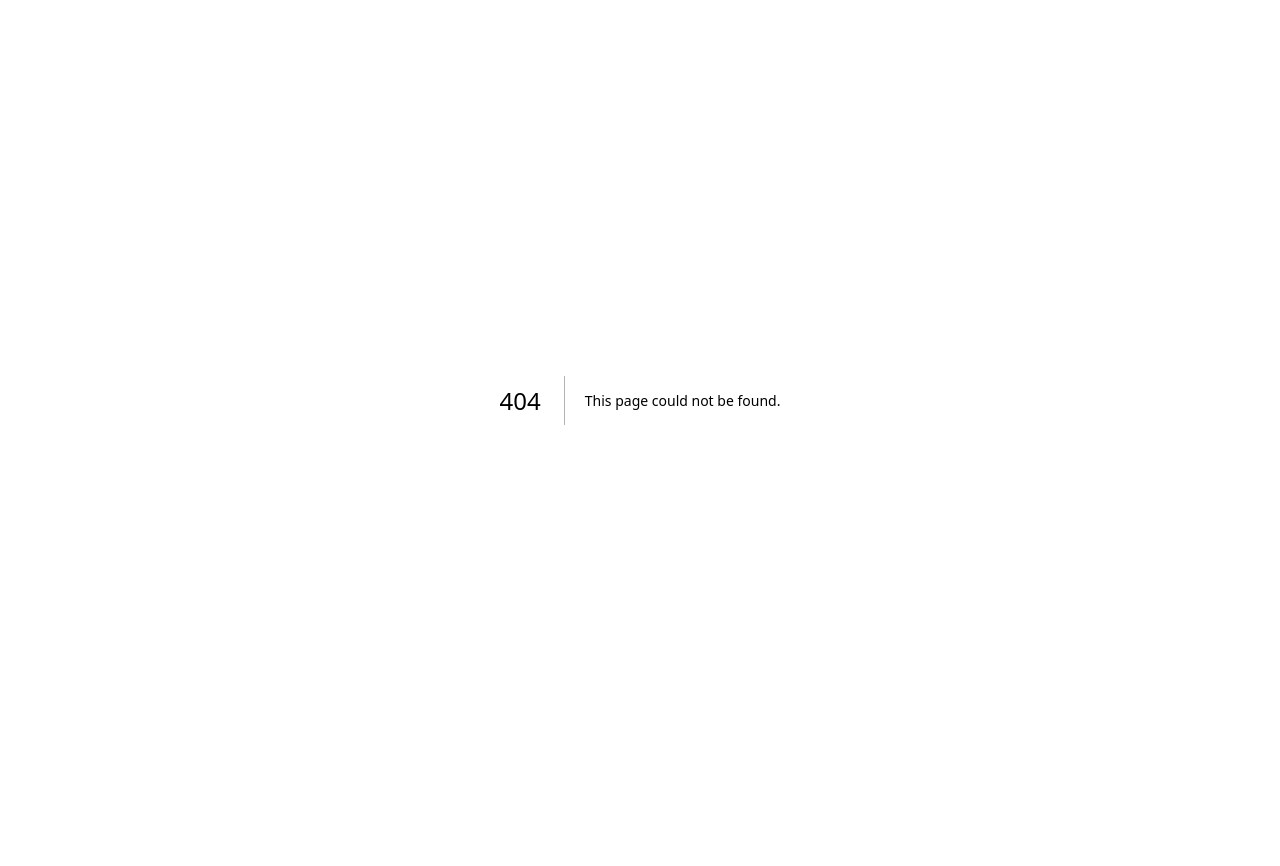
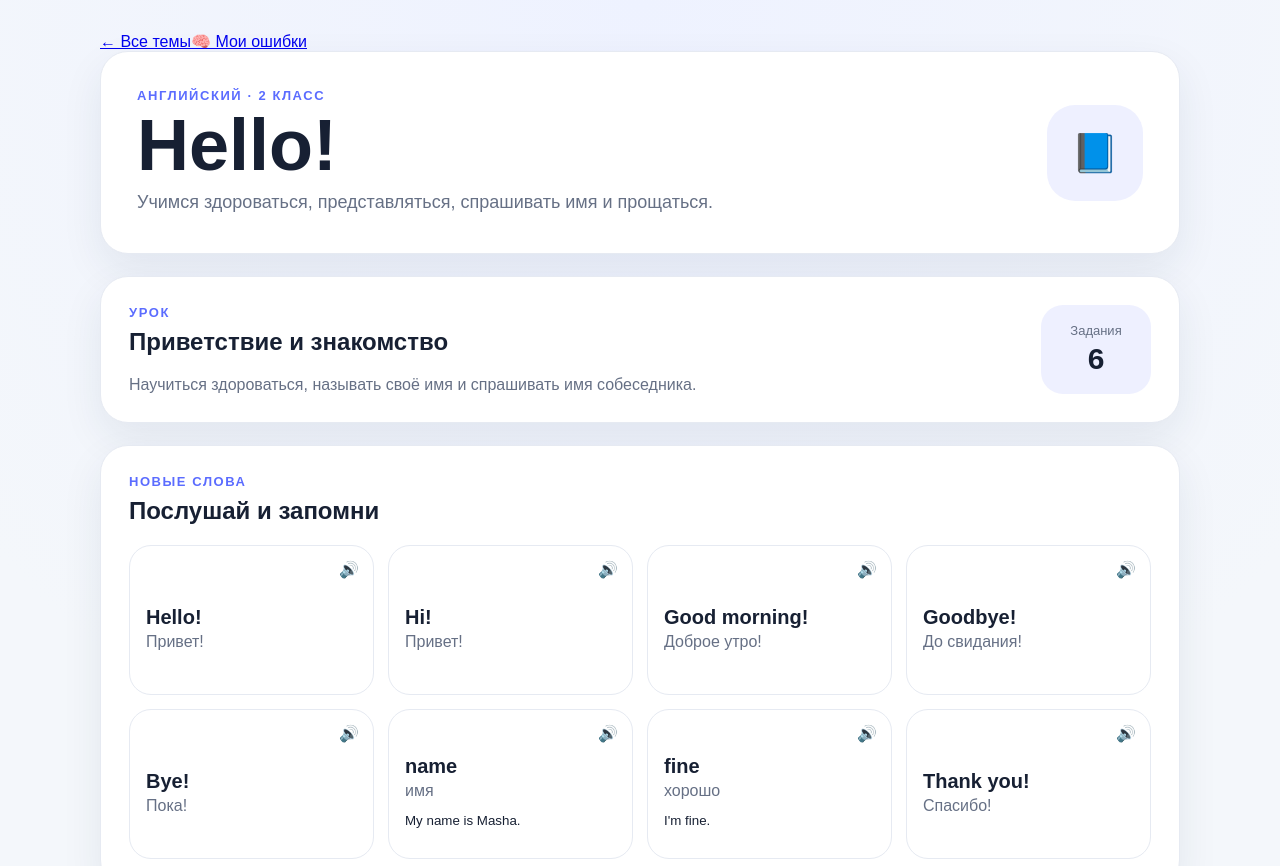
Before and after one commit to mamacita8689-hue/Online_English, a Next.js app: page /lesson/unit-01-hello in a window 1280 px wide. Before the commit this address had no page. Shown: the top 866 px of the page. Before the commit the page ends 800 px from the top, so only its background shows below. Built offline with nearby package versions, Linux system fonts and the light colour scheme.

Commit message:
feat: add dynamic lesson route

```diff
--- /dev/null
+++ b/src/app/lesson/[unitId]/page.tsx
@@ -0,0 +1,18 @@
+import { notFound } from 'next/navigation';
+import LessonPlayer from '@/components/LessonPlayer';
+import { getUnitById } from '@/content/units';
+
+export default async function LessonPage({ params }: { params: Promise<{ unitId: string }> }) {
+  const { unitId } = await params;
+  const unit = getUnitById(unitId);
+  if (!unit) notFound();
+
+  return (
+    <LessonPlayer
+      unitId={unit.id}
+      unitTitle={unit.title}
+      unitDescription={unit.descriptionRu}
+      lesson={unit.lessons[0]}
+    />
+  );
+}
```
